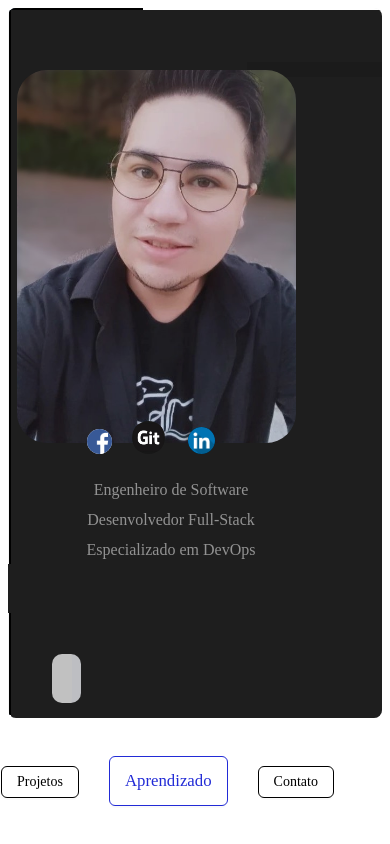
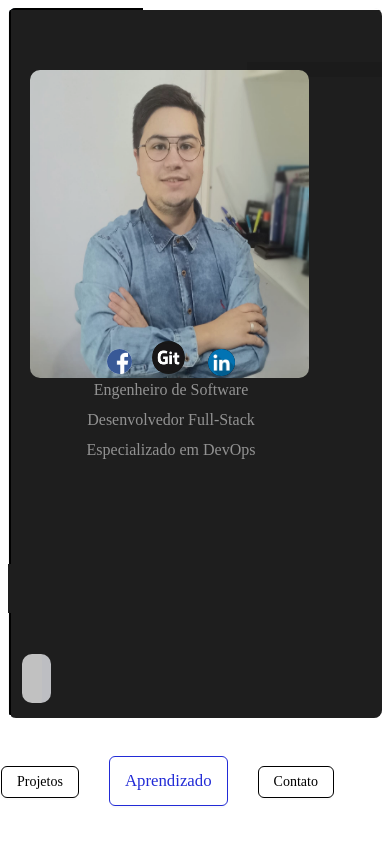
Before and after one commit to eliseu-modan/portfolio_project, a React app: page /#/Aprendizado in a window 390 px wide. Shown: the top 844 px of the page. Built offline with nearby package versions, Linux system fonts and the light colour scheme.

Commit message:
update mobile 1.11

```diff
--- a/src/componentes/templates/Apresentacao.css
+++ b/src/componentes/templates/Apresentacao.css
@@ -67,7 +67,7 @@ left: 70px;
 @media (max-width:626px){
     .apresentação{
    background-color:  rgb(30, 30, 30);
-   left: -180px;
+   left: -210px;
    z-index: 9;
     }
 
--- a/src/componentes/templates/Header.css
+++ b/src/componentes/templates/Header.css
@@ -9,17 +9,7 @@
     background-color: rgb(30, 30, 30);
     color: aliceblue;
 }
-#Logo1 {
-    position: absolute;
-    left: 26%;
-    top: 5%;
-    margin: 0;
-    padding: 0;
 
-    background-color: black;
-    /* border-radius: 5px; */
-
-    }
   .nameOne{
     position: relative;
     font-size: 18px;
@@ -84,10 +74,11 @@
 
     .logo1{
       position:absolute;
-      left: 29%;
+      left: 26%;
       top: 60px;
-      width: 45%;
-      border-Radius: 30px;
+      width: 50%;
+      height: 35%;
+      border-Radius: 10px;
       opacity: 88%;
     }
     @media (max-width:1470px){
@@ -107,6 +98,15 @@
       top: 420px
 
      }
+     .logo1{
+      position:absolute;
+      left: 26%;
+      top: 60px;
+      width: 50%;
+      height: 30%;
+      border-Radius: 10px;
+      opacity: 88%;
+    }
 
     }
     @media (max-width:1235px){
@@ -128,6 +128,15 @@
       top: 370px
 
 
+    }
+    .logo1{
+      position:absolute;
+      left: 26%;
+      top: 60px;
+      width: 50%;
+      height: 30%;
+      border-Radius: 10px;
+      opacity: 88%;
     }
     }
     @media (max-width:980px){
@@ -152,6 +161,15 @@
 
 
        }
+       .logo1{
+        position:absolute;
+        left: 26%;
+        top: 60px;
+        width: 50%;
+        height: 25%;
+        border-Radius: 10px;
+        opacity: 88%;
+      }
     }
     @media (max-width:909px){
       #icon_facebook, #Git_icon, #icon_linkedin{
@@ -176,6 +194,15 @@
 
 
        }
+       .logo1{
+        position:absolute;
+        left: 26%;
+        top: 60px;
+        width: 50%;
+        height: 24%;
+        border-Radius: 10px;
+        opacity: 88%;
+      }
   }
 
   @media (max-width:784px){
@@ -183,24 +210,34 @@
       top: 190px;
     }
     .nameOne{
-      left: 52px;
+      left: 72px;
       top: 210px ;
       font-size: 8px;
 
      }
      .nameTwo{
-       left: 55px;
+       left: 72px;
        top: 230px;
        font-size: 8px;
 
      }
      .nameTree{
-       left: 55px;
+       left: 72px;
        font-size: 8px;
        top: 250px
 
 
+
      }
+     .logo1{
+      position:absolute;
+      left: 26%;
+      top: 60px;
+      width: 50%;
+      height: 20%;
+      border-Radius: 10px;
+      opacity: 88%;
+    }
 }
 
 @media (max-width:626px){
@@ -210,20 +247,25 @@
       z-index: 9;
 
   }
-  #icon_facebook, #Git_icon, #icon_linkedin{
-    top: 380px;
-left: -160px;
+  #icon_facebook, #Git_icon{
+    top: 300px;
+left: -140px;
 margin-right: 20px;
+}
+#icon_linkedin{
+  top: 302px;
+  left: -140px;
+  margin-right: 20px;
 }
   .nameOne{
     left:5px;
-    top: 420px ;
+    top: 320px ;
     font-size: 16px;
 
    }
    .nameTwo{
      left: 5px;
-     top: 450px;
+     top: 350px;
      font-size: 16px;
      z-index: 9;
 
@@ -231,11 +273,17 @@ margin-right: 20px;
    .nameTree{
      left: 5px;
      font-size: 16px;
-     top: 480px;
+     top: 380px;
 z-index: 9;
 
    }
-.logo1{
-  left: 1%;
+   .logo1{
+    position:absolute;
+    left: 3%;
+    top: 60px;
+    width: 45%;
+    height: 38%;
+    border-Radius: 10px;
+    opacity: 88%;
+  }
 }
-}
--- a/src/componentes/templates/Header.jsx
+++ b/src/componentes/templates/Header.jsx
@@ -11,7 +11,7 @@ export default (props) => (
     <img
       className="logo1"
       src={Logo1}
-      width={230}
+      width={"50%"}
     />
     <div className="nameOne">Engenheiro de Software</div>
     <div className="nameTwo">Desenvolvedor Full-Stack</div>
--- a/src/pages/Home.jsx
+++ b/src/pages/Home.jsx
@@ -1,8 +1,6 @@
-<<<<<<< HEAD
-=======
+
 // import React from "react";
 
 // export default props=>
 
 {/* <div><h1> Home </h1></div> */}
->>>>>>> origin/main
```
Also changed, not shown: src/componentes/imgs/Logo1.jpg, src/componentes/imgs/PORTFOLIO.png.
